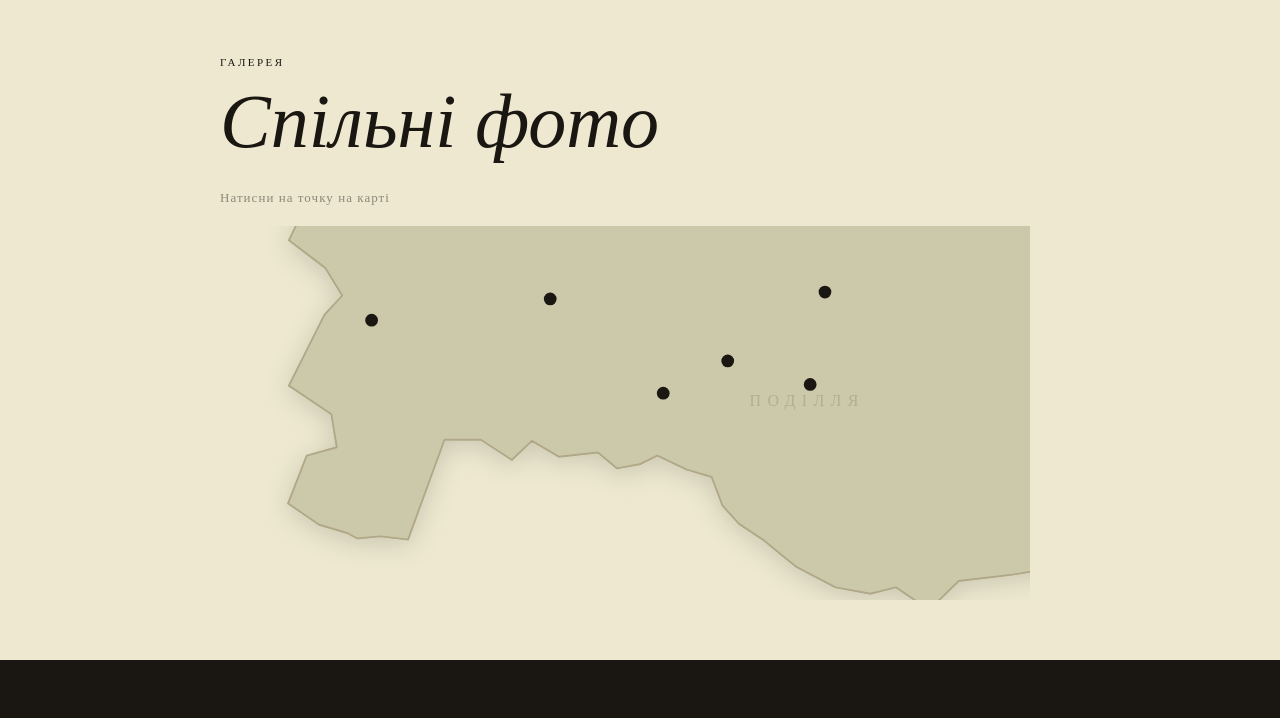
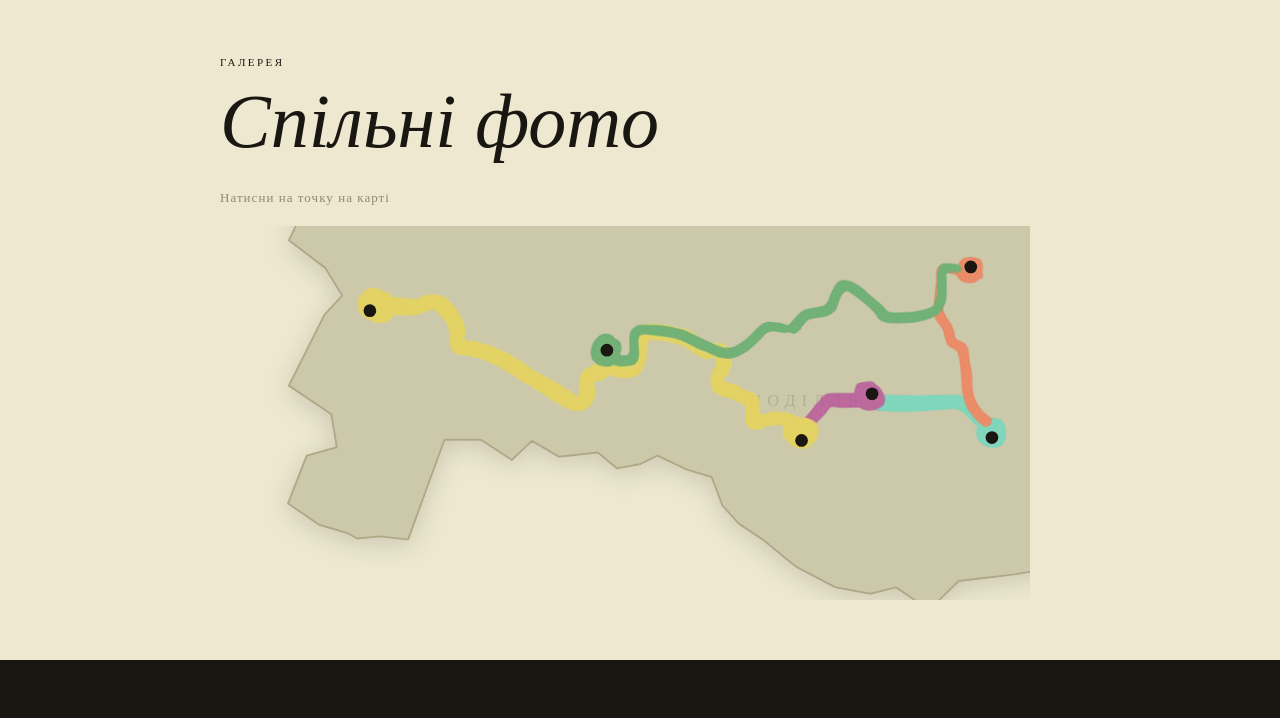
Before and after one commit to FixerHack/myziky, a plain HTML site: page index.html in a window 1280 px wide. Shown: the part 2514-3232 px from the top of the page. Drawn offline with nearby package versions, Linux system fonts and the light colour scheme; a web font is replaced by a local one.

Commit message:
Add route to point

```diff
--- a/index.html
+++ b/index.html
@@ -666,7 +666,7 @@
 <section id="muzyka">
   <div class="listen-wrap">
     <!-- Клік на обкладинку → SoundCloud. Заміни href на своє посилання -->
-    <a href="https://on.soundcloud.com/yx6sB5zRYM6qAUxfqi" target="_blank" class="album-art rv" title="Слухати на SoundCloud" style="text-decoration:none;">
+    <a href="#" target="_blank" class="album-art rv" title="Слухати на SoundCloud" style="text-decoration:none;">
       <!-- <img src="album.jpg" alt="Обкладинка"> -->
       <svg width="70" height="70" viewBox="0 0 70 70" fill="none">
         <circle cx="35" cy="35" r="32" stroke="#f5f0dc" stroke-width="1.5" opacity="0.4"/>
@@ -686,10 +686,10 @@
         <div class="prog-bar" onclick="seekAudio(event,this)">
           <div class="prog-fill" id="progFill"></div>
         </div>
-        <span class="time-txt" id="timeTxt">0:00 / 1:58</span>
+        <span class="time-txt" id="timeTxt">0:00 / 3:34</span>
       </div>
       <div class="stream-row rv rv3">
-        <a class="stream-a" href="https://on.soundcloud.com/yx6sB5zRYM6qAUxfqi" target="_blank">SoundCloud</a>
+        <a class="stream-a" href="#" target="_blank">SoundCloud</a>
       </div>
     </div>
   </div>
@@ -722,46 +722,49 @@
         font-family="IM Fell English, serif" font-size="10"
         fill="#1a1611" opacity="0.14" letter-spacing="4">ПОДІЛЛЯ</text>
 
+      <!-- Route overlay -->
+      <image href="route.png" x="88" y="194" width="430" height="160" opacity="0.82" preserveAspectRatio="none"/>
+
       <!-- Штаб квартира (ІФ) -->
       <g class="map-pin" onclick="openMapModal('shtab')" data-loc="shtab">
-        <circle class="ring" cx="106.4" cy="254.2" r="5"/>
-        <circle class="dot"  cx="106.4" cy="254.2" r="4"/>
-        <text x="152" y="250" dominant-baseline="middle" font-size="7">Штаб (ІФ)</text>
+        <circle class="ring" cx="105.3" cy="248.2" r="5"/>
+        <circle class="dot"  cx="105.3" cy="248.2" r="4"/>
+        <text x="112" y="290" dominant-baseline="middle" font-size="7">Штаб (ІФ)</text>
       </g>
 
       <!-- Джуринський водоспад -->
       <g class="map-pin" onclick="openMapModal('vodospad')" data-loc="vodospad">
-        <circle class="ring" cx="218.6" cy="240.8" r="5"/>
-        <circle class="dot"  cx="218.6" cy="240.8" r="4"/>
-        <text x="188" y="237" dominant-baseline="middle" font-size="7">Джурин вдп.</text>
+        <circle class="ring" cx="254.2" cy="273.0" r="5"/>
+        <circle class="dot"  cx="254.2" cy="273.0" r="4"/>
+        <text x="238" y="285" dominant-baseline="middle" font-size="7">Джурин вдп.</text>
       </g>
 
       <!-- Атлантида -->
       <g class="map-pin" onclick="openMapModal('atlantyda')" data-loc="atlantyda">
-        <circle class="ring" cx="289.6" cy="300.0" r="5"/>
-        <circle class="dot"  cx="289.6" cy="300.0" r="4"/>
-        <text x="248" y="310" dominant-baseline="middle" font-size="7">Атлантида</text>
+        <circle class="ring" cx="376.5" cy="329.7" r="5"/>
+        <circle class="dot"  cx="376.5" cy="329.7" r="4"/>
+        <text x="310" y="325" dominant-baseline="middle" font-size="7">Атлантида</text>
       </g>
 
       <!-- Кам'янець-Подільський -->
       <g class="map-pin" onclick="openMapModal('kamianets')" data-loc="kamianets">
-        <circle class="ring" cx="330.1" cy="279.8" r="5"/>
-        <circle class="dot"  cx="330.1" cy="279.8" r="4"/>
-        <text x="336" y="276" dominant-baseline="middle" font-size="7">Камʼянець</text>
+        <circle class="ring" cx="420.8" cy="300.4" r="5"/>
+        <circle class="dot"  cx="420.8" cy="300.4" r="4"/>
+        <text x="380" y="306" dominant-baseline="middle" font-size="7">Камʼянець</text>
       </g>
 
       <!-- Маліївці -->
       <g class="map-pin" onclick="openMapModal('maliivtci')" data-loc="maliivtci">
-        <circle class="ring" cx="391.2" cy="236.5" r="5"/>
-        <circle class="dot"  cx="391.2" cy="236.5" r="4"/>
-        <text x="397" y="232" dominant-baseline="middle" font-size="7">Маліївці</text>
+        <circle class="ring" cx="482.8" cy="220.7" r="5"/>
+        <circle class="dot"  cx="482.8" cy="220.7" r="4"/>
+        <text x="511" y="220" dominant-baseline="middle" font-size="7">Маліївці</text>
       </g>
 
       <!-- Бакота -->
       <g class="map-pin" onclick="openMapModal('bakota')" data-loc="bakota">
-        <circle class="ring" cx="381.9" cy="294.5" r="5"/>
-        <circle class="dot"  cx="381.9" cy="294.5" r="4"/>
-        <text x="387" y="291" dominant-baseline="middle" font-size="7">Бакота</text>
+        <circle class="ring" cx="496.1" cy="327.9" r="5"/>
+        <circle class="dot"  cx="496.1" cy="327.9" r="4"/>
+        <text x="445" y="333" dominant-baseline="middle" font-size="7">Бакота</text>
       </g>
 
     </svg>
@@ -883,7 +886,7 @@
       ]
     },
     shtab: {
-      title: 'Штаб квартира',
+      title: 'Штаб-квартира',
       photos: [
         'photo/shtab-kvartira/1.JPG','photo/shtab-kvartira/2.JPG','photo/shtab-kvartira/3.JPG'
       ]
@@ -980,7 +983,7 @@
   <div class="secret-box">
     <button class="secret-close" onclick="closeSecretBtn()">✕</button>
     <div class="secret-placeholder">
-      <img src="secret.jpg" alt="Таємне фото">
+      <!-- Replace with: <img src="secret.jpg" alt="Таємне фото"> -->
       <svg width="60" height="60" viewBox="0 0 60 60" fill="none">
         <path d="M30 10 Q50 20 50 30 Q50 50 30 52 Q10 50 10 30 Q10 20 30 10Z" stroke="#f5f0dc" stroke-width="1" fill="none" opacity="0.3"/>
         <circle cx="30" cy="30" r="8" stroke="#f5f0dc" stroke-width="1.5" opacity="0.5"/>
```
Also changed, not shown: route.png (added), 1 other file.
